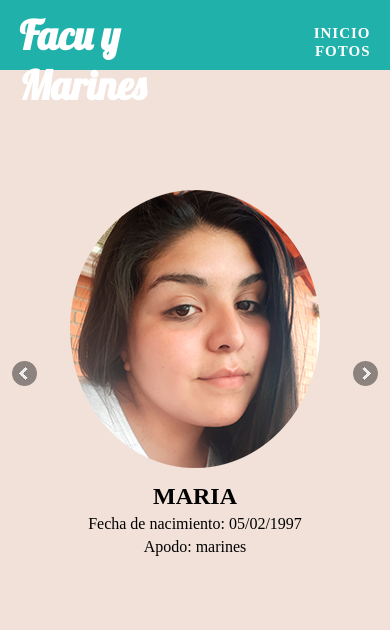
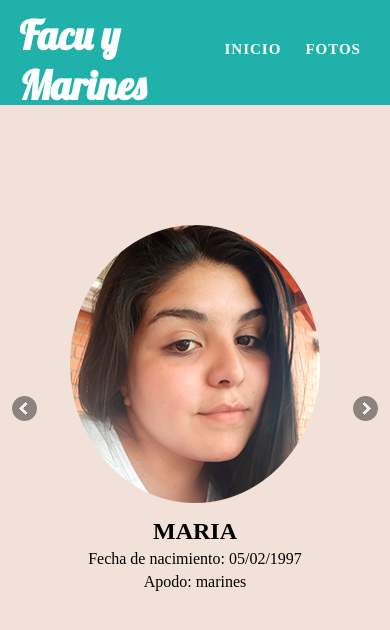
Before and after one commit to iher/iher.github.io, a plain HTML site: page index.html in a window 390 px wide. Drawn offline with nearby package versions, Linux system fonts and the light colour scheme.

Commit message:
pagina modificacion responsive

```diff
--- a/estilos/responsive.css
+++ b/estilos/responsive.css
@@ -1,23 +1,38 @@
-@media only screen and (max-width: 480px){
+@media only screen and (min-width: 200px) and (max-width: 480px){
 
     .logo{
-        width: 60%;
-        height: 70px;
+        width: 50%;
+        height: 105px;
         float: left;
         padding-top: 10px;
         box-sizing: border-box;
         font-weight: bold;
     }
+    header{
+        width: 100%;
+        height: 105px;
+        background: lightseagreen;
+    }
     .ancho{
         width: 90%;
+        height: 105px;
     }
     nav{
-        width: 40%;
-        height: 70px;
+        width: 50%;
+        height: 105px;
         float: left;
-        text-align: right;
-        padding-top: 24px;
+        text-align: center;
+        padding-top: 40px;
         box-sizing: border-box;
+    }
+    nav ul{
+        height: 105px;
+    }
+    nav ul li a{
+        text-align: center;
+        height: 15px;
+        padding-left: 20px;
+        display: inline-block;
     }
     .fotos_h1{
         text-align: center;
```
